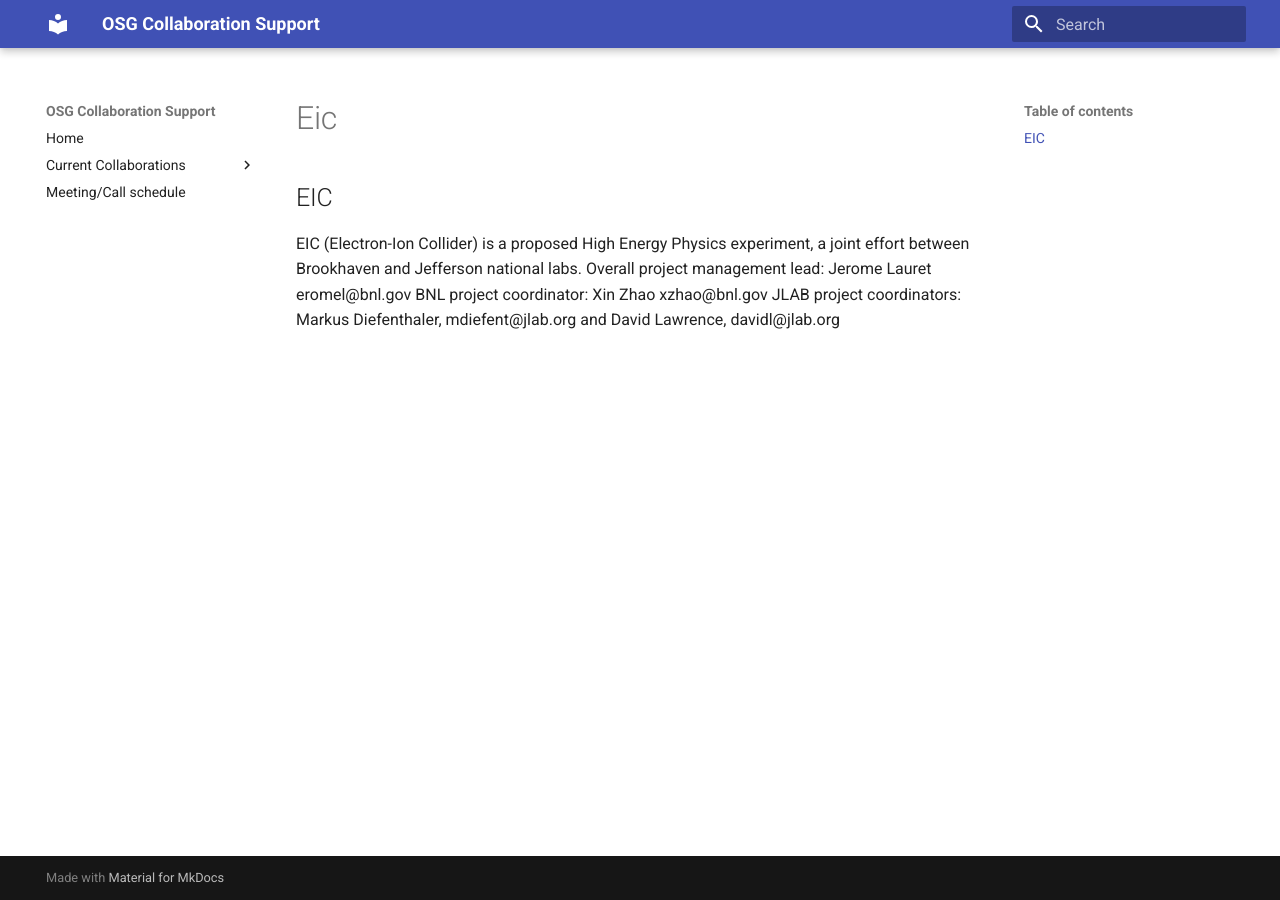
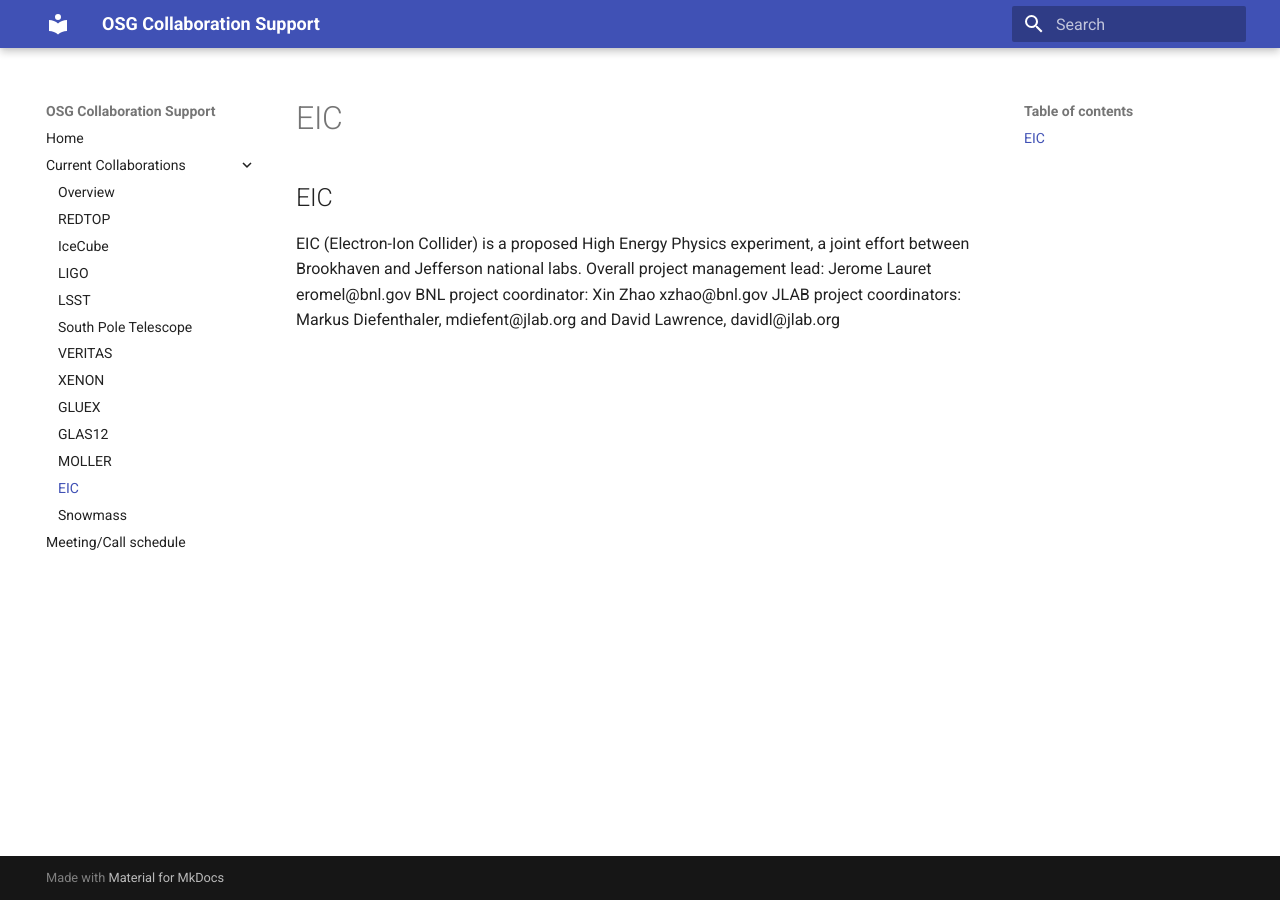
Before and after one commit to osg-htc/collaboration-support, an MkDocs documentation site: the page built from docs/projects/eic.md, in a window 1280 px wide. Built offline with MkDocs 1.6.1 and Material for MkDocs 9.7.7, drawn with Linux system fonts in a browser that asks for light colours.

Commit message:
Update mkdocs.yml

```diff
--- a/mkdocs.yml
+++ b/mkdocs.yml
@@ -18,7 +18,7 @@ nav:
     - GLUEX: 'projects/gluex.md'
     - GLAS12: 'projects/clas12.md'
     - MOLLER: 'projects/moller.md'
-    - EIC: 'projects/moller.md'
+    - EIC: 'projects/eic.md'
     - Snowmass: 'projects/snowmass.md'
   - Meeting/Call schedule: 'misc/meeting-schedule.md'
 
```
